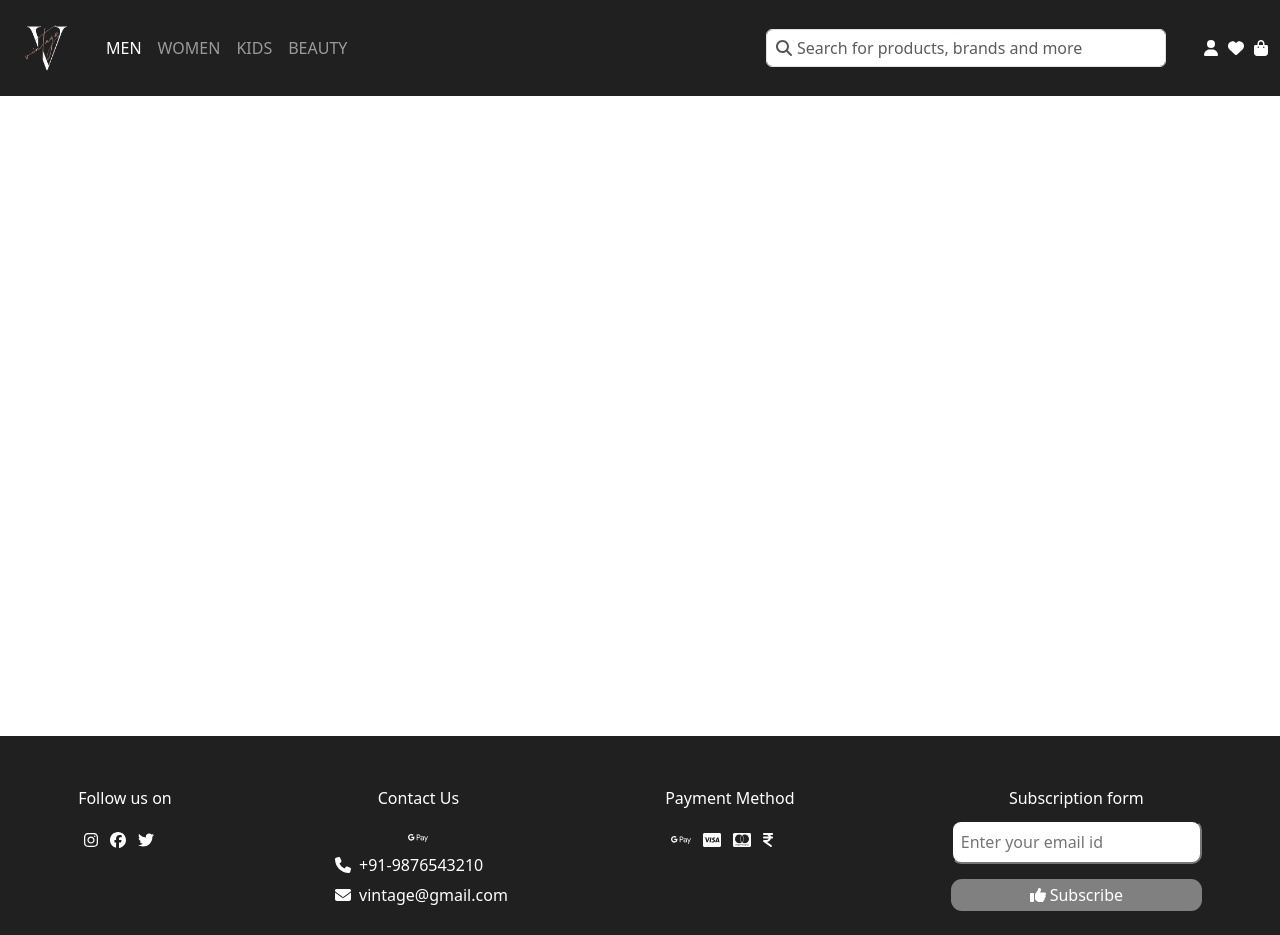
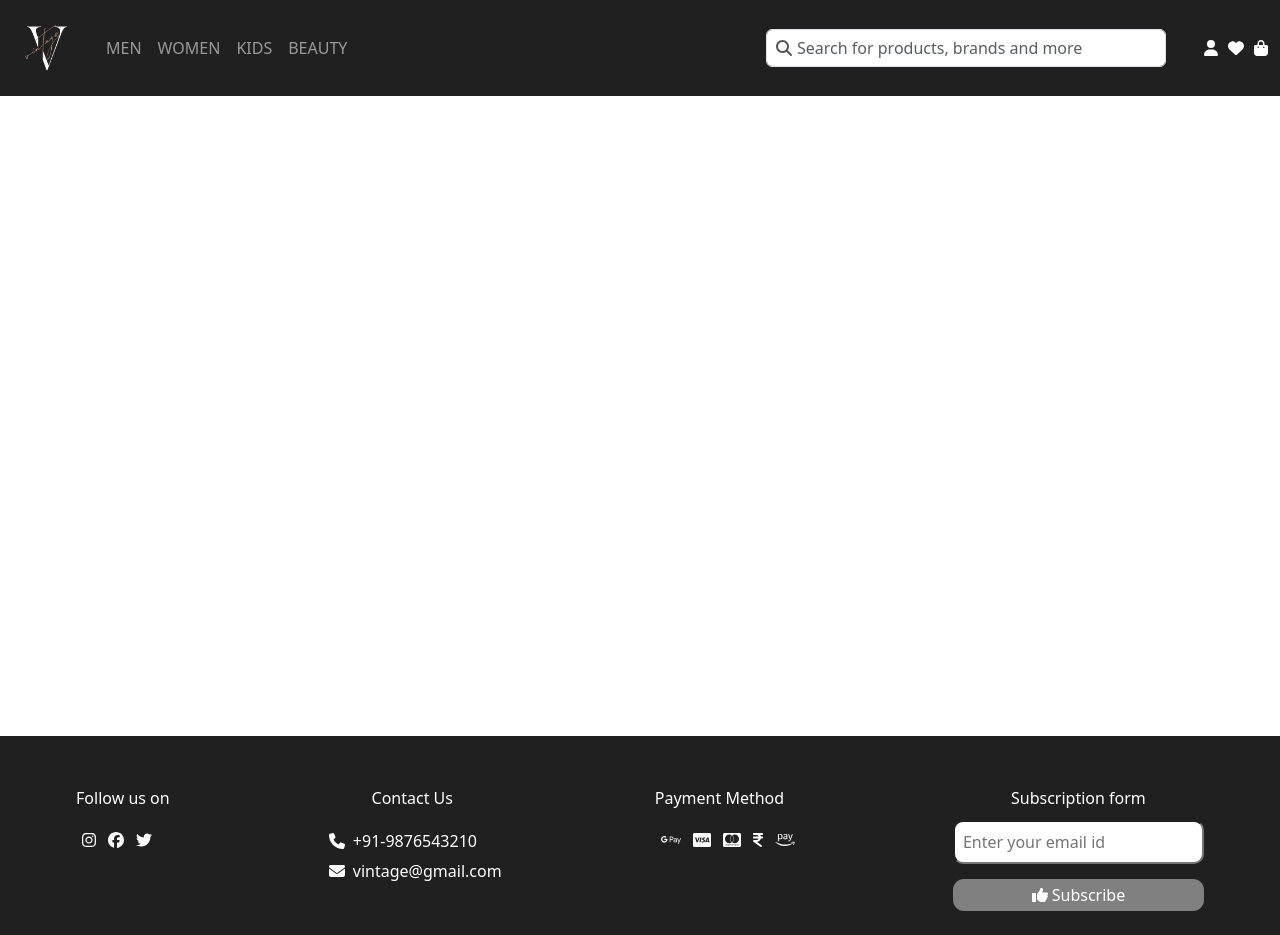
Before and after one commit to sraddhaanil/Vintage, a React (Create React App) app: page / in a window 1280 px wide. Shown: the top 935 px of the page. Built offline with nearby package versions, Linux system fonts and the light colour scheme.

Commit message:
third commit

```diff
--- a/src/components/Footer.js
+++ b/src/components/Footer.js
@@ -11,6 +11,7 @@ import {
   faGooglePay,
   faCcVisa,
   faCcMastercard,
+  faAmazonPay
 
 
 } from "@fortawesome/free-brands-svg-icons";
@@ -39,7 +40,6 @@ function Footer() {
         <div>
         <div className="contact-heading">
         <p>Contact Us</p>
-        <FontAwesomeIcon icon={faGooglePay} />
       </div>
           <table>
             <tr>
@@ -60,6 +60,7 @@ function Footer() {
         <FontAwesomeIcon icon={faCcVisa} id="payment-icon"/>
         <FontAwesomeIcon icon={faCcMastercard} id="payment-icon" />
         <FontAwesomeIcon icon={faIndianRupeeSign} id="payment-icon"/>
+        <FontAwesomeIcon icon={faAmazonPay}  id="payment-icon"/>
         </div>
         <div className="subscribe">
           <p>Subscription form</p>
--- a/src/components/Header.js
+++ b/src/components/Header.js
@@ -23,9 +23,10 @@ function Header() {
 
   return (
     <div className="header">
+    <div className="content">
       <nav className="navbar navbar-expand-lg navbar-dark  ">
         <div className="container-fluid d-flex justify-content-around">
-          <Link className="navbar-brand" to="/">
+          <Link className="navbar-brand nav-link active" to="/">
             <img src={logoImage} alt="Logo" className=" logo" />
           </Link>
           <button
@@ -41,7 +42,7 @@ function Header() {
           <div className="collapse navbar-collapse" id="navbarNav">
             <ul className="navbar-nav">
               <li className="nav-item">
-                <Link className="nav-link active" aria-current="page" to="/men">
+                <Link className="nav-link" aria-current="page" to="/men">
                   MEN
                 </Link>
               </li>
@@ -93,6 +94,7 @@ function Header() {
         </div>
       </nav>
     </div>
+    </div>
   );
 }
 
```
Also changed, not shown: 1 other file (tests, documents, lock files or other folders).
